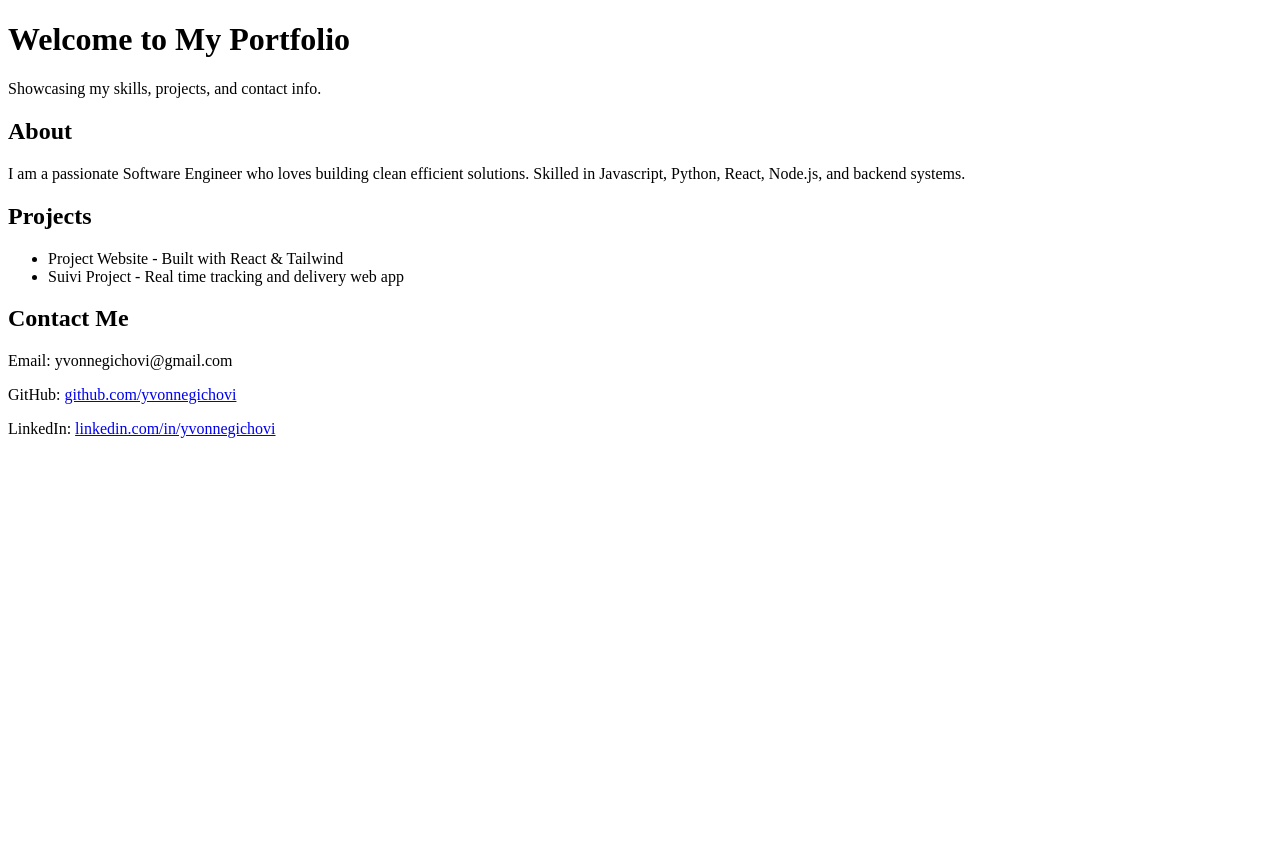
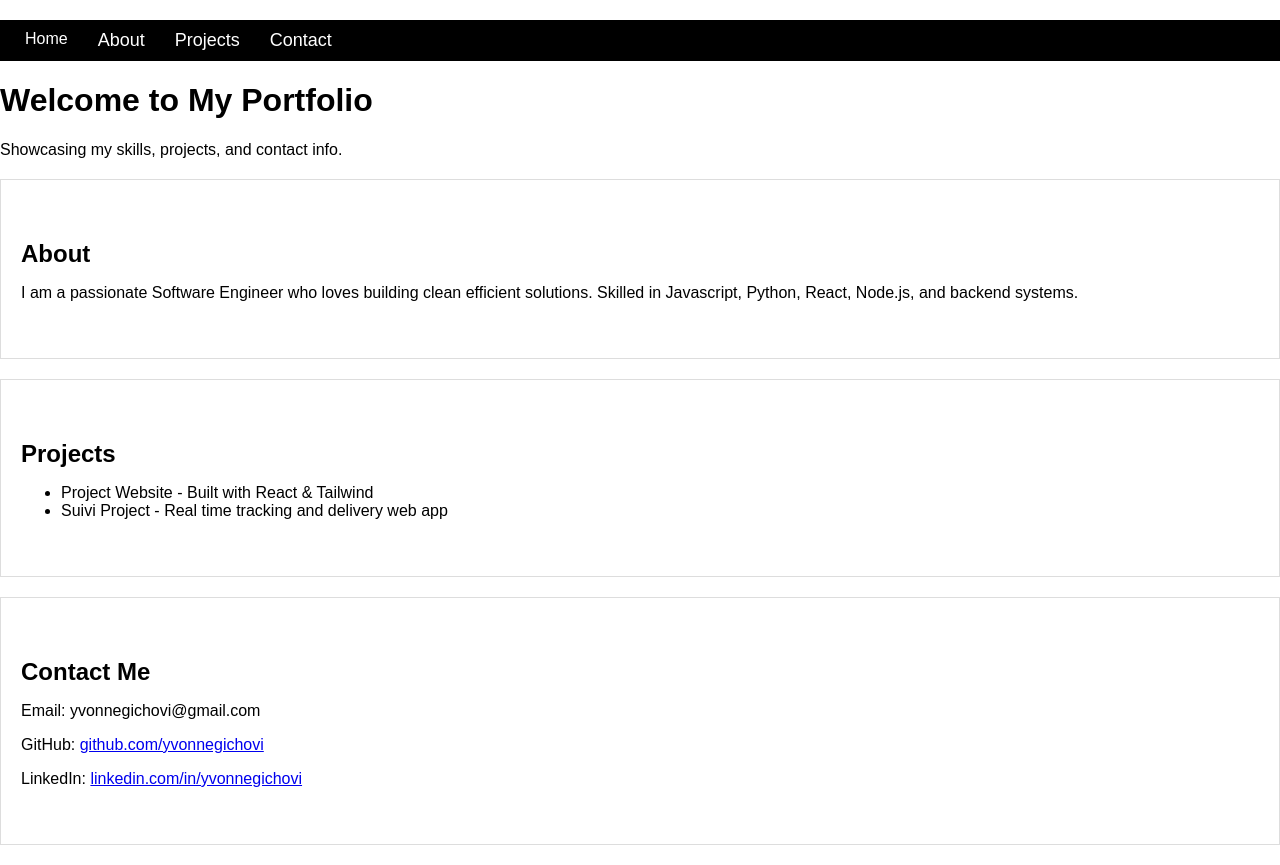
Before and after one commit to yvonnegichovi/portfolio_2, a React (Create React App) app: page / in a window 1280 px wide. Before the commit the page ends 800 px from the top, so only its background shows below. Built offline with nearby package versions, Linux system fonts and the light colour scheme; the HTML template or start-up script is replaced by a standard one.

Commit message:
feat: Added styling documents for the home page

```diff
--- a/package.json
+++ b/package.json
@@ -3,6 +3,7 @@
     "@shadcn/ui": "^0.0.4",
     "framer-motion": "^12.5.0",
     "react-router-dom": "^6.30.0",
+    "react-scroll": "^1.9.3",
     "tailwindcss": "^4.0.14"
   },
   "devDependencies": {
@@ -10,6 +11,7 @@
     "react-scripts": "^5.0.1"
   },
   "scripts": {
+	"start": "react-scripts start",
     "build": "react-scripts build",
     "deploy": "vercel --prod"
   },
--- a/src/pages/About.js
+++ b/src/pages/About.js
@@ -1,7 +1,7 @@
 import React from 'react';
 
 function About () {
-  return <h2>About me!</h2>;
+  return <h2>Yvonne Gichovi</h2>;
 }
 
 export default About;
--- /dev/null
+++ b/src/pages/Home.css
@@ -0,0 +1,48 @@
+/* General body and page layout */
+
+body {
+	font-family: Arial, san-serif;
+	margin: 0;
+	padding: 0;
+}
+
+header {
+	text-align: left;
+	padding: 0px;
+	background-color: black;
+	color: #fff;
+}
+
+nav ul {
+	display: flex;
+	justify-content: left;
+	list-style: none;
+	padding: 10px;
+	margin-top: 20px;
+}
+
+nav ul li {
+	margin: 0 15px;
+}
+
+nav ul li a {
+	color: #fff;
+	text-decoration: none;
+	font-size: 18px;
+	cursor: pointer;
+}
+
+section {
+	padding: 40px 20px;
+	margin: 20px 0;
+	border: 1px solid #ddd;
+}
+
+section h2 {
+	font-size: 24px;
+	margin-bottom: 10px;
+}
+
+section p, section ul {
+	font-size: 16px;
+}
--- a/src/pages/Home.js
+++ b/src/pages/Home.js
@@ -1,12 +1,38 @@
 import React from 'react';
+import { Link } from 'react-scroll'; // Import scroll functionality
+import './Home.css'; // Import the CSS file
 
 function Home () {
   return (
 	  <div>
 	  <header>
+
+	  {/* Navigation Menu */}
+	  <nav>
+	  <ul>
+	  <li>
+	  Home
+	  </li>
+	  <li>
+	  <Link to="about" smooth={true} duration={500}>
+	  About
+	  </Link>
+	  </li>
+	  <li>
+	  <Link to="projects" smooth={true} duration={500}>
+	  Projects
+	  </Link>
+	  </li>
+	  <li>
+	  <Link to="contact" smooth={true} duration={500}>
+	  Contact
+	  </Link>
+	  </li>
+	  </ul>
+	  </nav>
+	  </header>
 	  <h1>Welcome to My Portfolio</h1>
-	  <p>Showcasing my skills, projects, and contact info.</p>
-	  </header>
+          <p>Showcasing my skills, projects, and contact info.</p>
 	  <section id="about">
 	  <h2>About</h2>
 	  <p>
```
Also changed, not shown: 11 other files (tests, documents, lock files or other folders).
